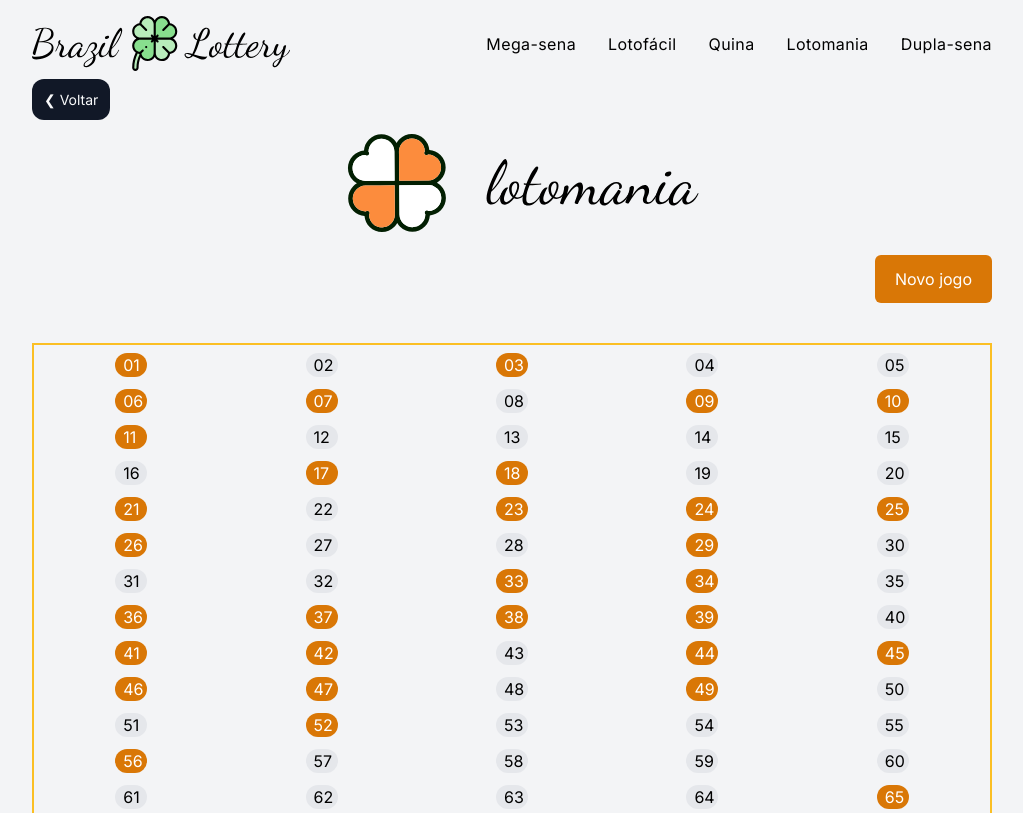
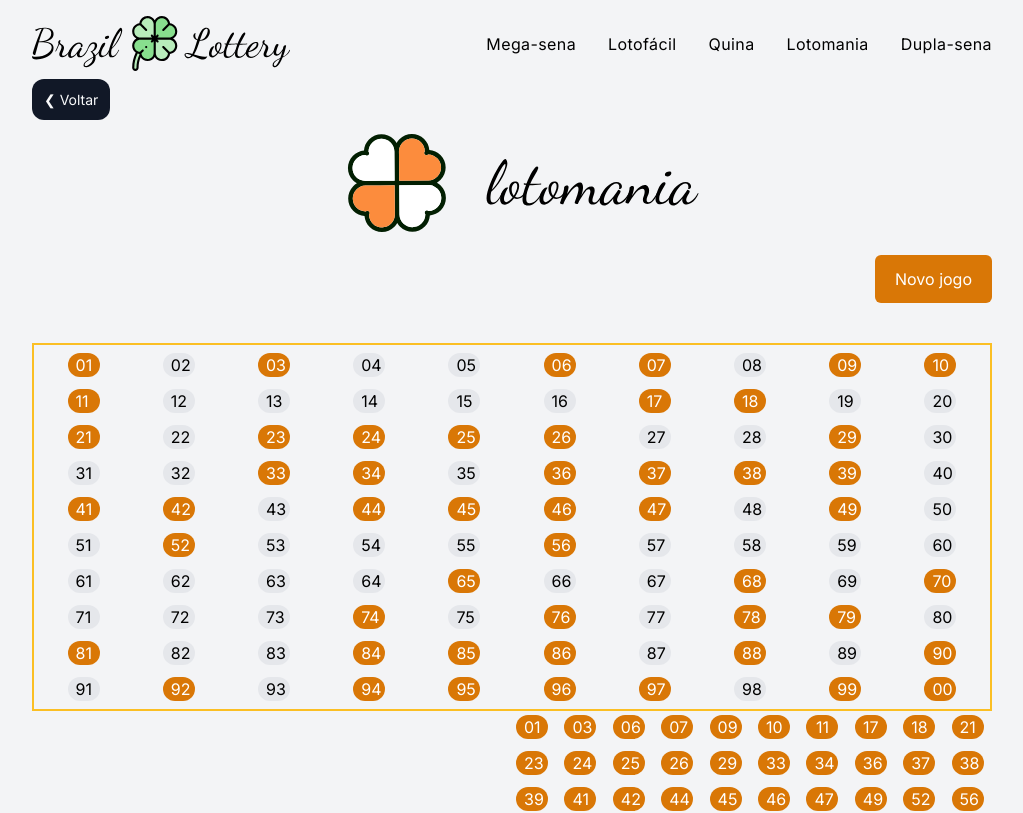
Before and after one commit to markmesquita/brazillottery, a Next.js app: page /lotomania in a window 1280 px wide. Shown: the top 813 px of the page, without its empty margins (128-1151 px from the left). Built offline with nearby package versions, Linux system fonts and the light colour scheme.

Commit message:
Setting layout to lotomania

```diff
--- a/src/pages/lotomania.tsx
+++ b/src/pages/lotomania.tsx
@@ -48,7 +48,7 @@
       <div className="w-full flex justify-end">
           <button onClick={() => handleGamble(50,0,100)} className="bg-yellow-600 px-5 py-3 rounded-md text-white hover:text-yellow-700 hover:bg-yellow-400 transition active:bg-blue-900">Novo jogo</button>
         </div>
-        <div className="w-full flex border-2 p-1 border-yellow-400 grid grid-cols-5 justify-end gap-1 mt-10">
+        <div className="w-full flex border-2 p-1 border-yellow-400 grid grid-cols-10 justify-end gap-1 mt-10">
           {values.map(value => (
             <Number
               key={value}
```
